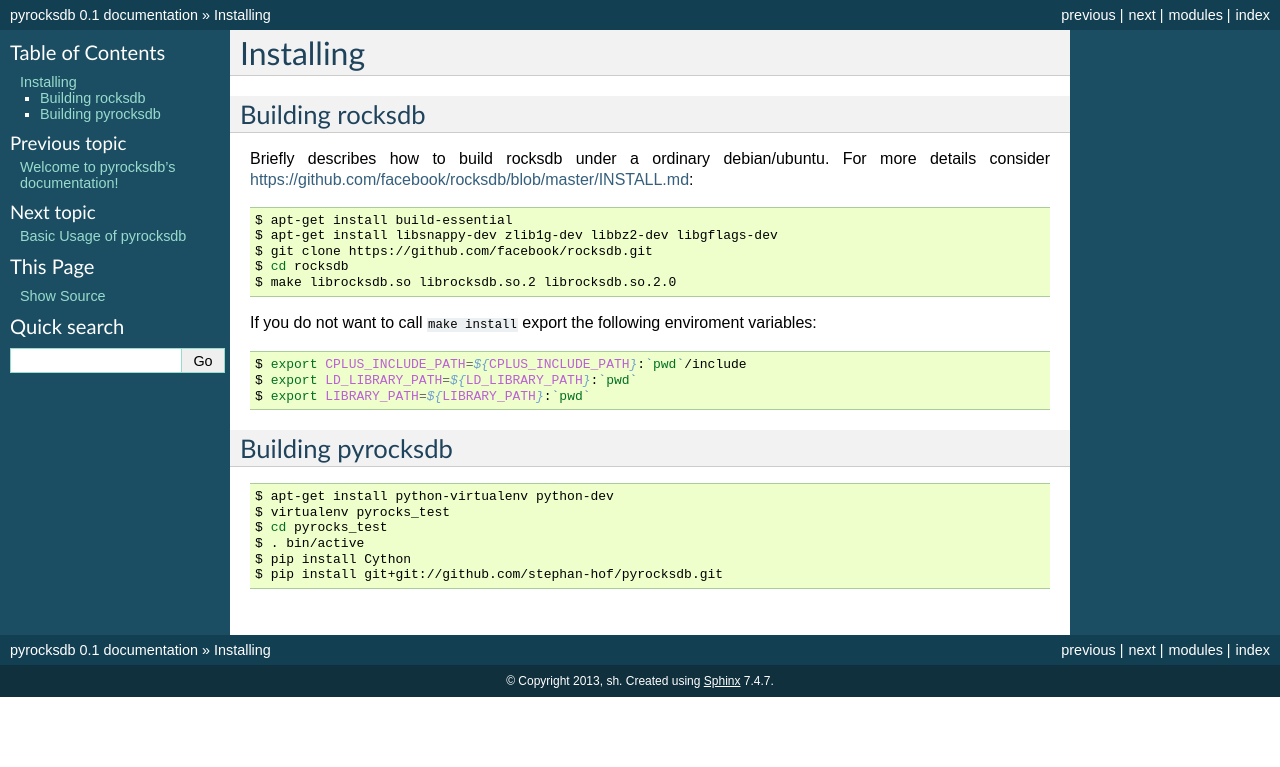
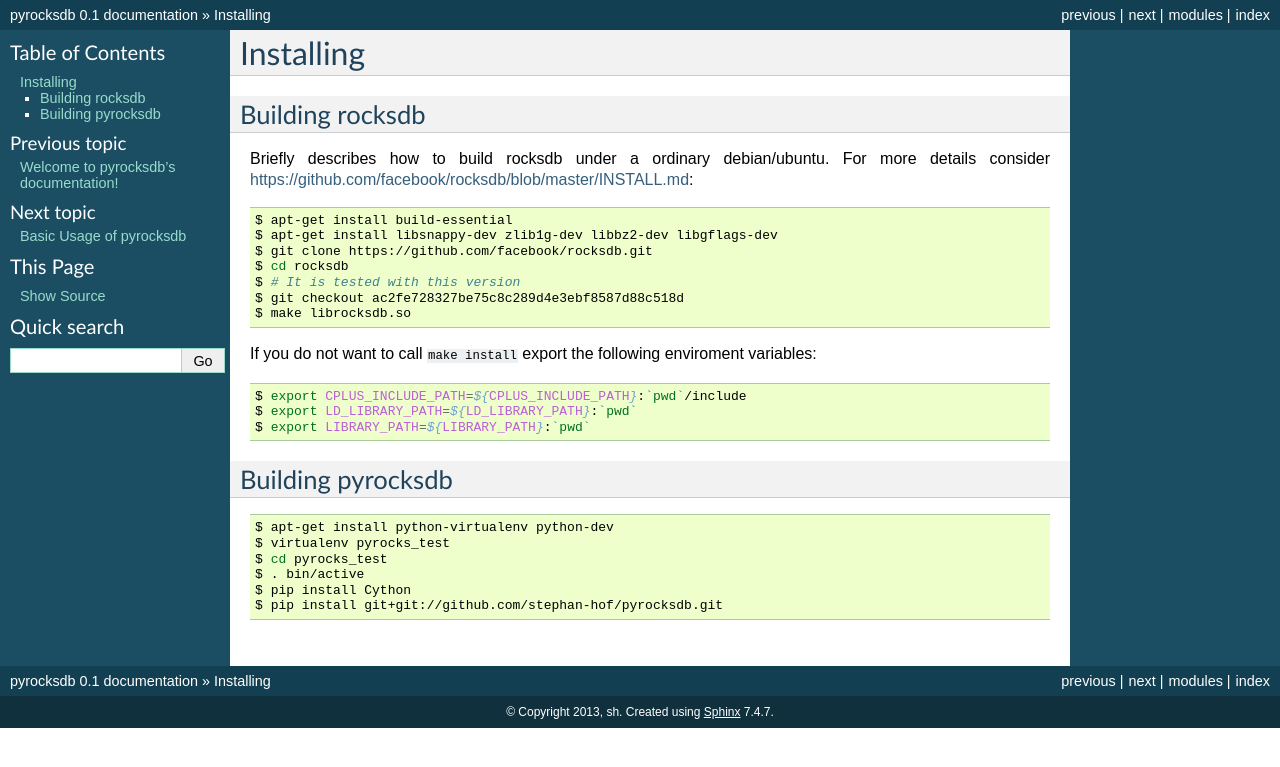
Before and after one commit to stephan-hof/pyrocksdb, a Sphinx documentation site: the page built from docs/installation.rst, in a window 1280 px wide. Shown: the top 767 px of the page. Built offline with Sphinx 7.4.7, drawn with Linux system fonts in a browser that asks for light colours.

Commit message:
Update the 'rocksdb' build instruction

```diff
--- a/docs/installation.rst
+++ b/docs/installation.rst
@@ -13,7 +13,9 @@
     $ apt-get install libsnappy-dev zlib1g-dev libbz2-dev libgflags-dev
     $ git clone https://github.com/facebook/rocksdb.git
     $ cd rocksdb
-    $ make librocksdb.so librocksdb.so.2 librocksdb.so.2.0
+    $ # It is tested with this version
+    $ git checkout ac2fe728327be75c8c289d4e3ebf8587d88c518d
+    $ make librocksdb.so
 
 If you do not want to call ``make install`` export the following enviroment
 variables::
```
